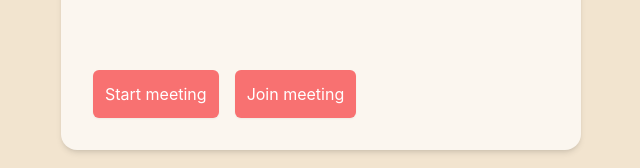
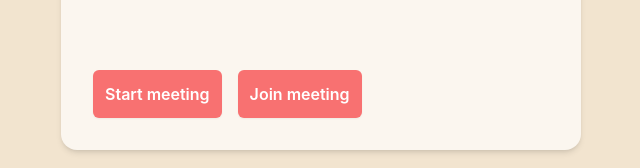
Before and after one commit to WillieCubed/parlipro, a React (Create React App) app: page / in a window 1280 px wide. Shown: the part 400-568 px from the top of the page, without its empty margins (59-699 px from the left). Built offline with nearby package versions, Linux system fonts and the light colour scheme; no server answers.

Commit message:
Improve IconButton layout

```diff
--- a/src/modules/common/components/IconButton.tsx
+++ b/src/modules/common/components/IconButton.tsx
@@ -18,12 +18,12 @@ export default function IconButton({
     <Link
       onClick={onClick}
       to={to}
-      className="inline-block p-3 space-x-4 rounded-md shadow-sm hover:shadow-md focus:shadow-md bg-red-400 text-white"
+      className="inline-flex p-3 space-x-4 rounded-md shadow-sm hover:shadow-md focus:shadow-md bg-red-400 text-white font-semibold"
       style={{
-        color: color,
+        backgroundColor: color,
       }}
     >
-      {icon}
+      {icon && <span className="mr-4">{icon}</span>}
       {children}
     </Link>
   );
```
